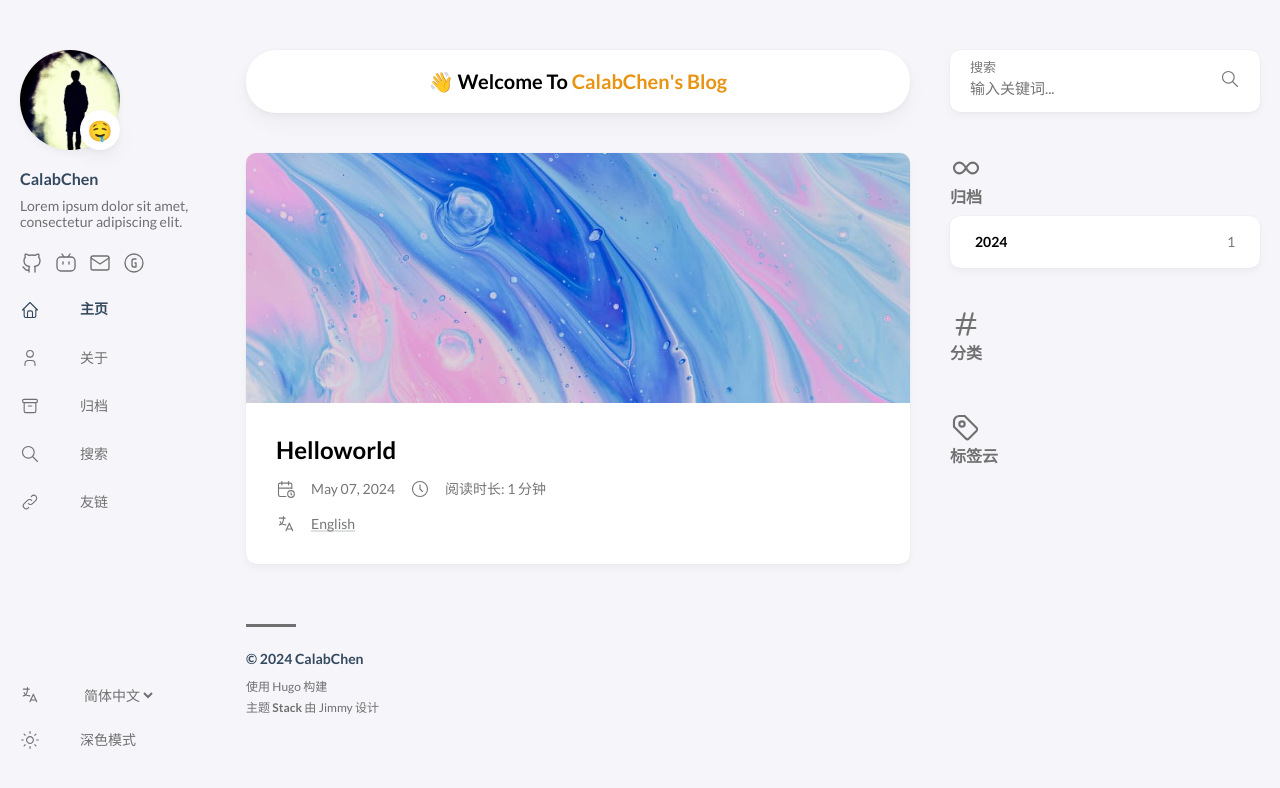
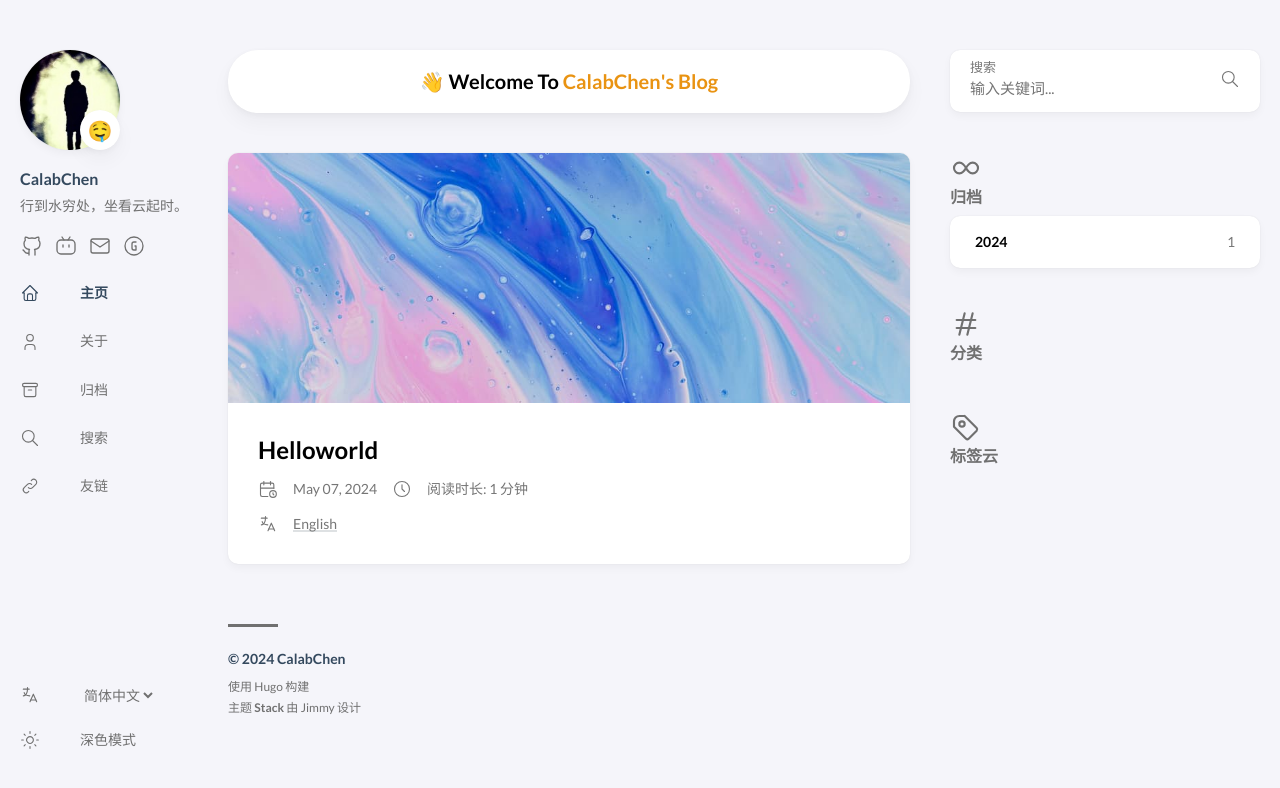
Before and after one commit to CalabChen/calabchen.github.io, a plain HTML site: page index.html in a window 1280 px wide. Drawn offline with Linux system fonts and the light colour scheme; some packages are replaced by stand-ins of ours; a script that the page names is missing.

Commit message:
add zh-cn subtitle

```diff
--- a/index.html
+++ b/index.html
@@ -72,7 +72,7 @@
 
         <div class="site-meta">
             <h1 class="site-name"><a href="/">CalabChen</a></h1>
-            <h2 class="site-description">Lorem ipsum dolor sit amet, consectetur adipiscing elit.</h2>
+            <h2 class="site-description">行到水穷处，坐看云起时。</h2>
         </div>
     </header><ol class="menu-social">
 
```
Also changed, not shown: 404.html (+1 -1 lines), archives/index.html (+1 -1 lines), categories/index.html (+1 -1 lines), p/helloworld/index.html (+1 -1 lines), page/index.html (+1 -1 lines), page/page/2/index.html (+1 -1 lines), post/index.html (+1 -1 lines), search/index.html (+1 -1 lines), tags/index.html (+1 -1 lines), 关于/index.html (+1 -1 lines), 友链/index.html (+1 -1 lines).
